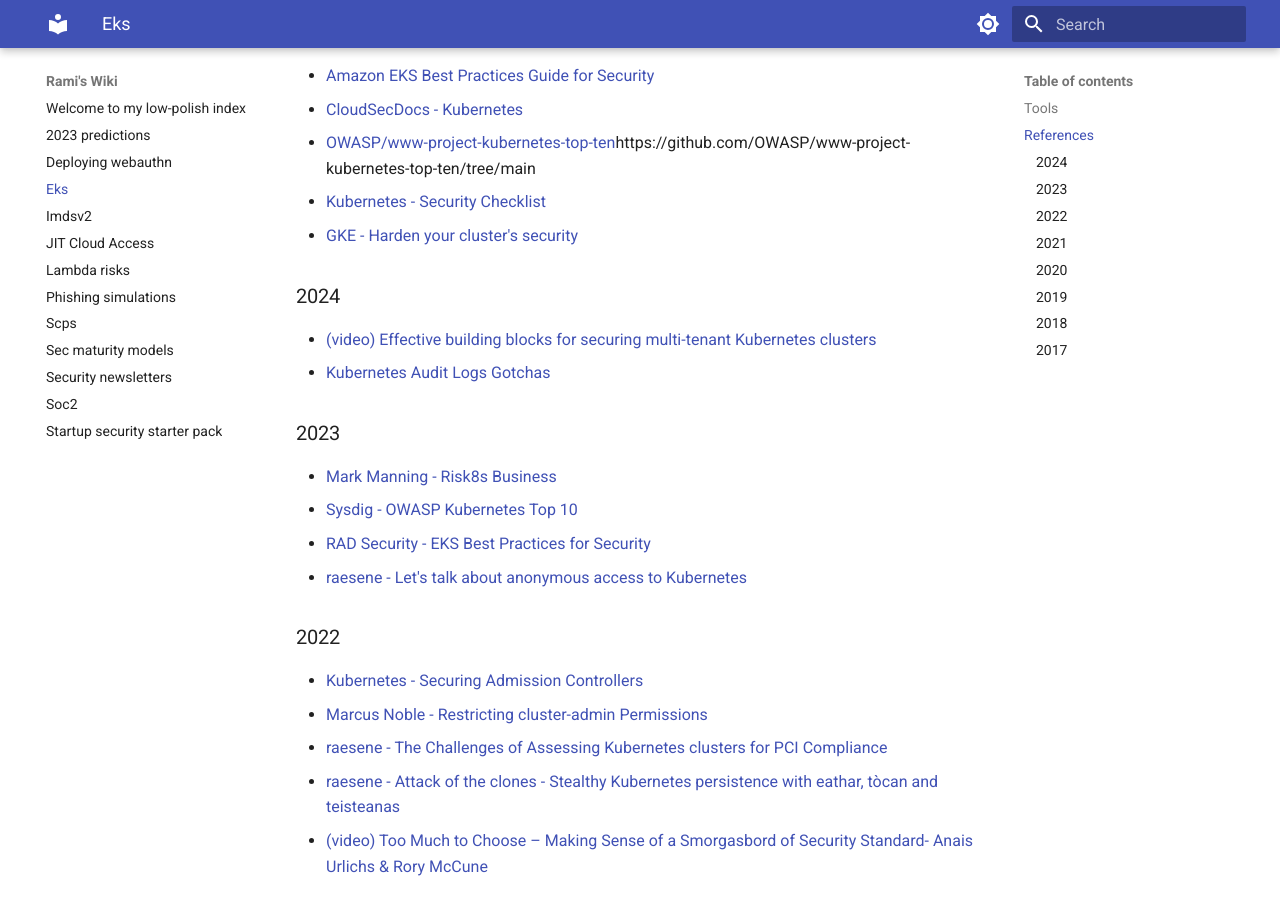
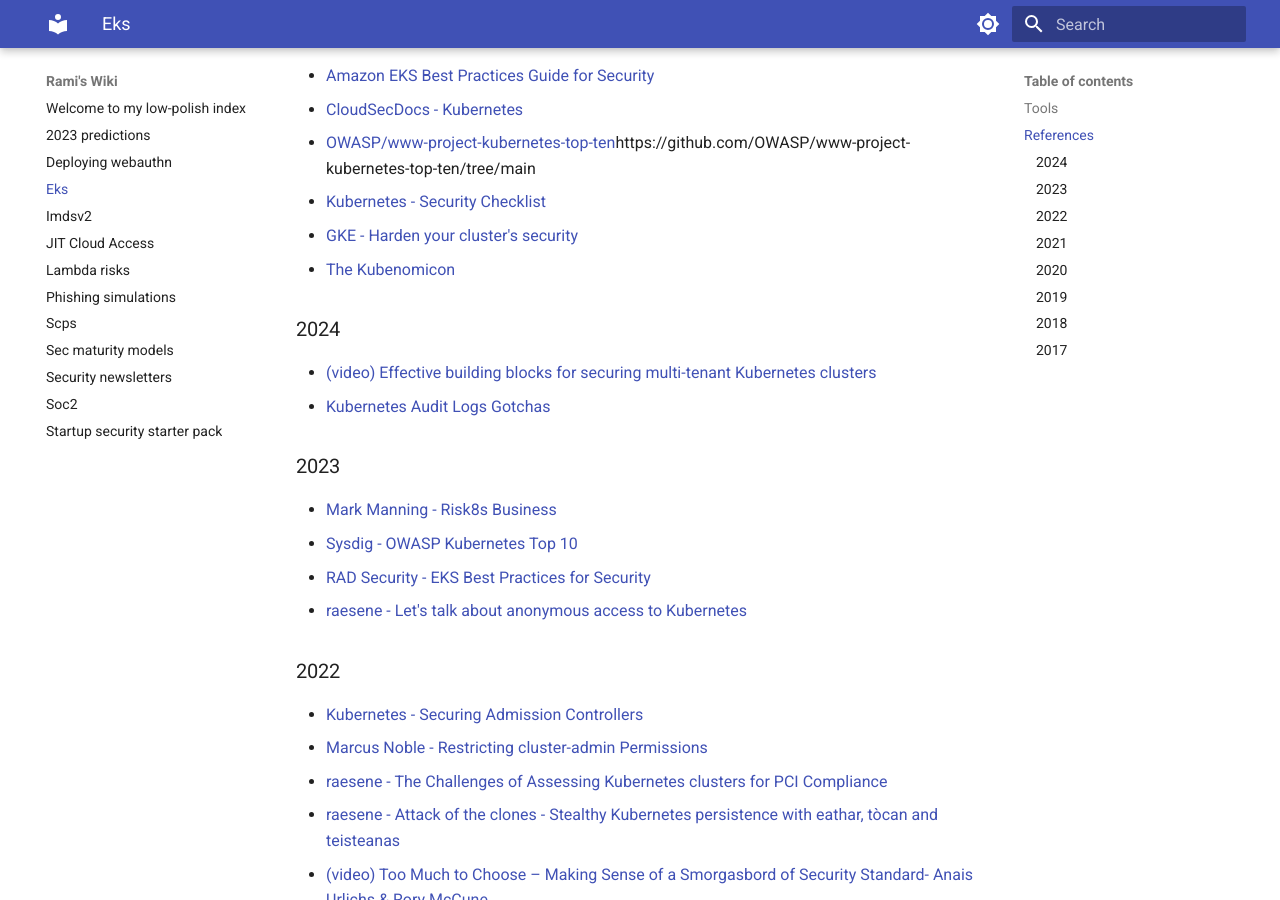
Before and after one commit to ramimac/wiki, an MkDocs documentation site: the page built from docs/eks.md, in a window 1280 px wide and 900 px high, scrolled down 385 px. Built offline with MkDocs 1.6.1 and Material for MkDocs 9.7.7, drawn with Linux system fonts in a browser that asks for light colours.

Commit message:
Add kubenomicon

```diff
--- a/docs/eks.md
+++ b/docs/eks.md
@@ -16,6 +16,7 @@
 * [OWASP/www-project-kubernetes-top-ten]()https://github.com/OWASP/www-project-kubernetes-top-ten/tree/main
 * [Kubernetes - Security Checklist](https://kubernetes.io/docs/concepts/security/security-checklist/)
 * [GKE - Harden your cluster's security](https://cloud.google.com/kubernetes-engine/docs/how-to/hardening-your-cluster)
+* [The Kubenomicon](https://kubenomicon.com/)
 
 ### 2024
 
```
